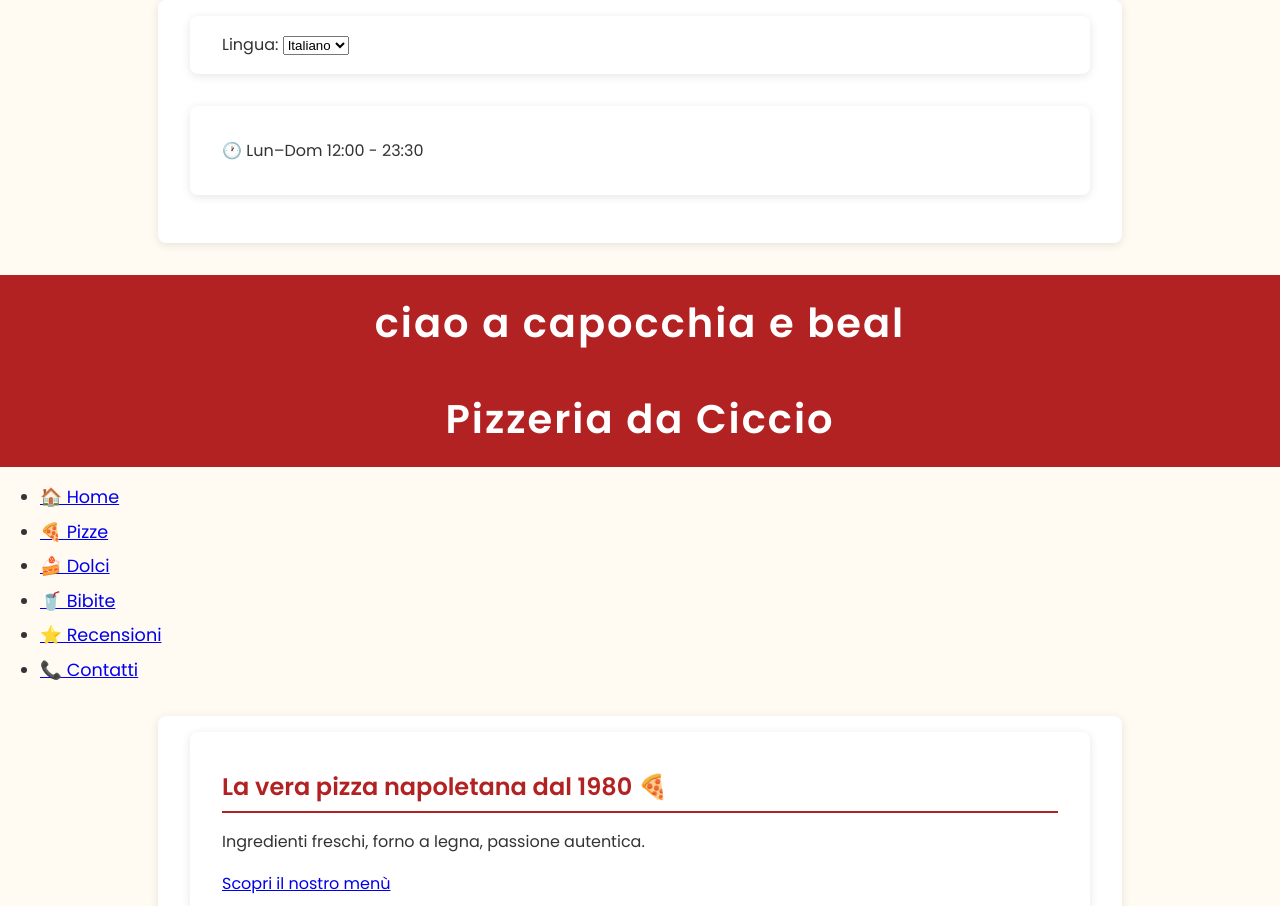
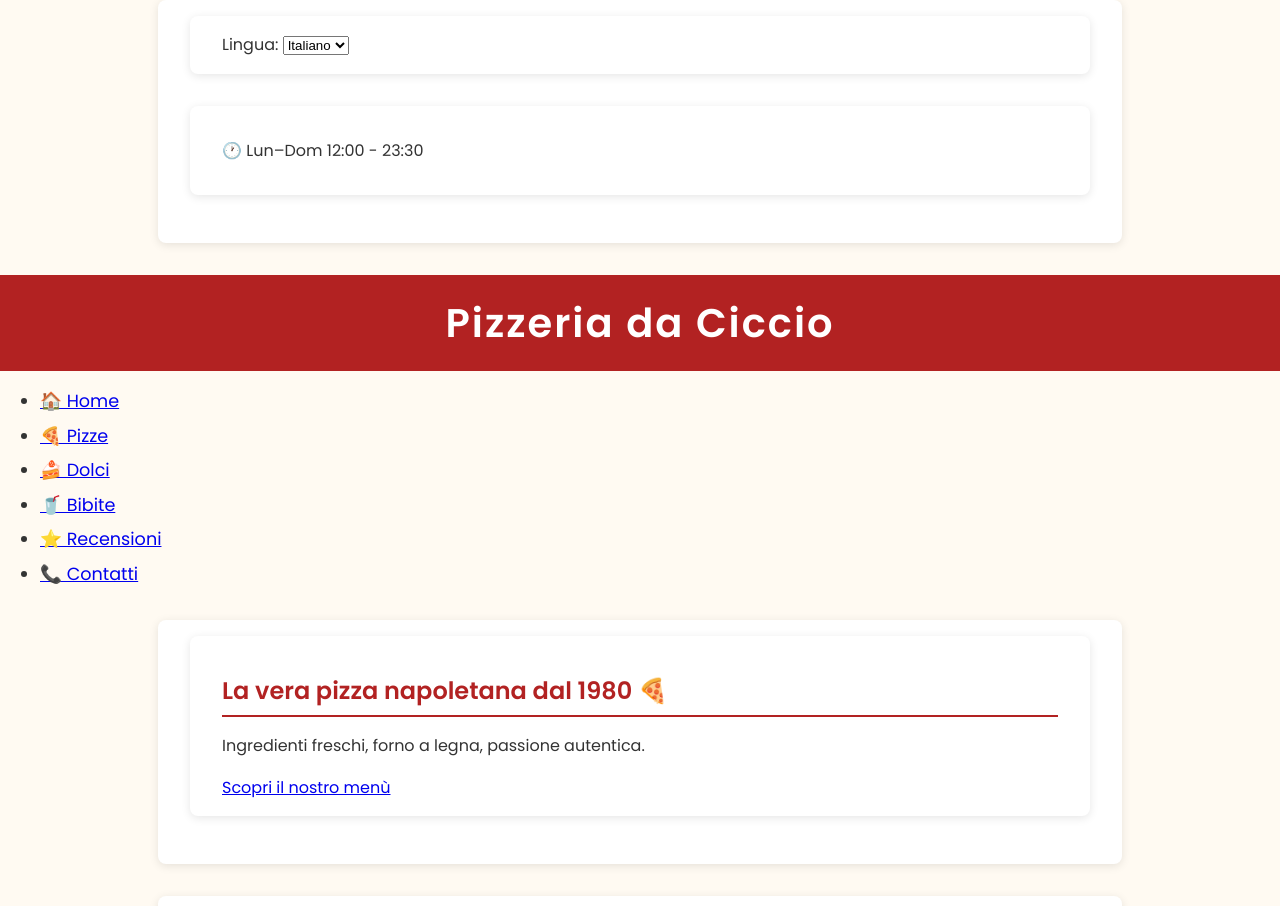
Before and after one commit to furingochristian9-cmyk/PizzeriaWeb, a plain HTML site: page Gianlu_the_best.html in a window 1280 px wide. Shown: the top 906 px of the page. Drawn offline with Linux system fonts and the light colour scheme.

Commit message:
tolta frase cia

```diff
--- a/Gianlu_the_best.html
+++ b/Gianlu_the_best.html
@@ -24,7 +24,6 @@
                 <p>🕐 Lun–Dom 12:00 - 23:30</p>
             </div>
         </div>
-        <h1>    ciao a capocchia e beal</h1>
         <nav class="navbar">
             <h1>Pizzeria da Ciccio</h1>
             <ul>
```
